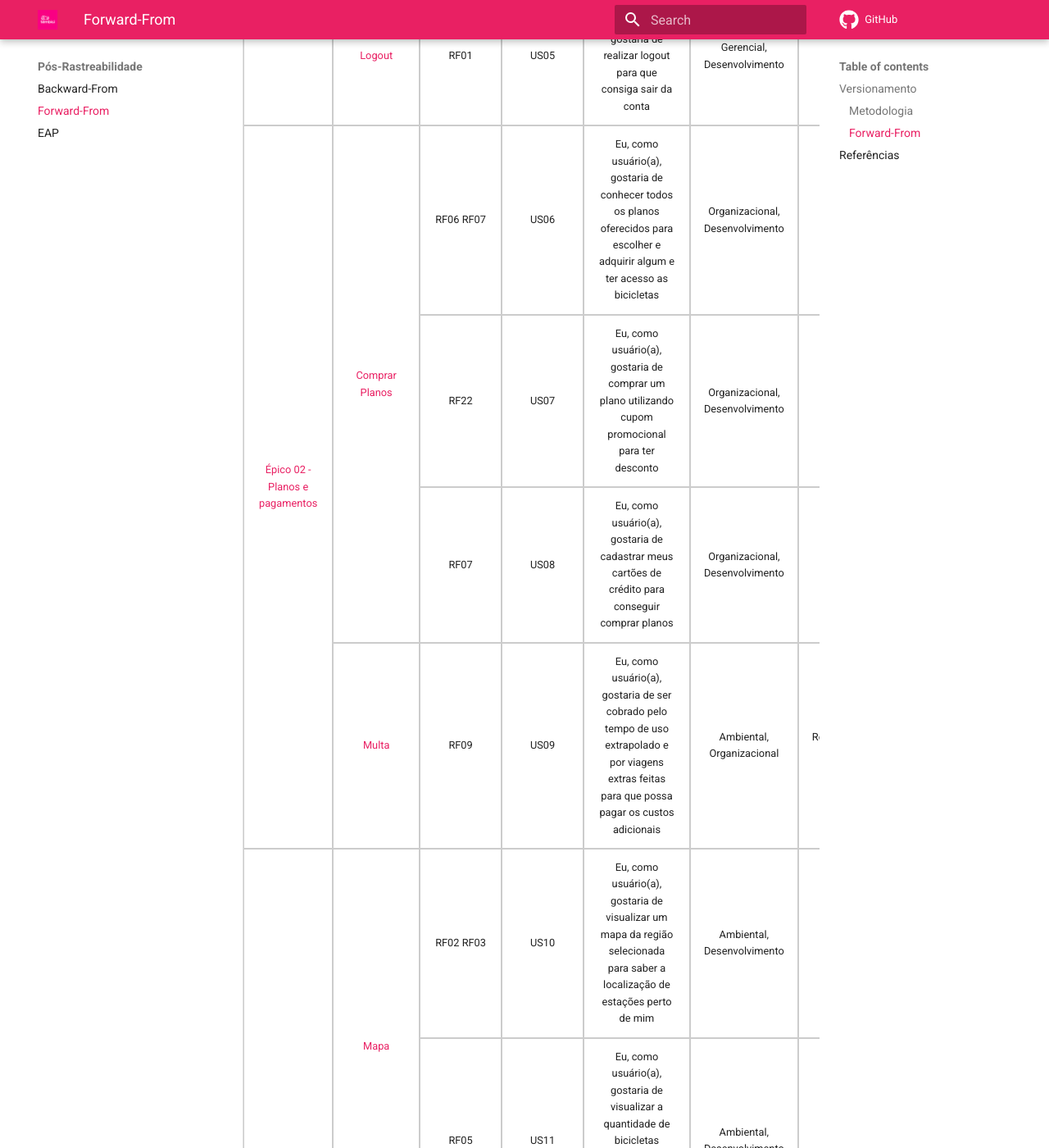
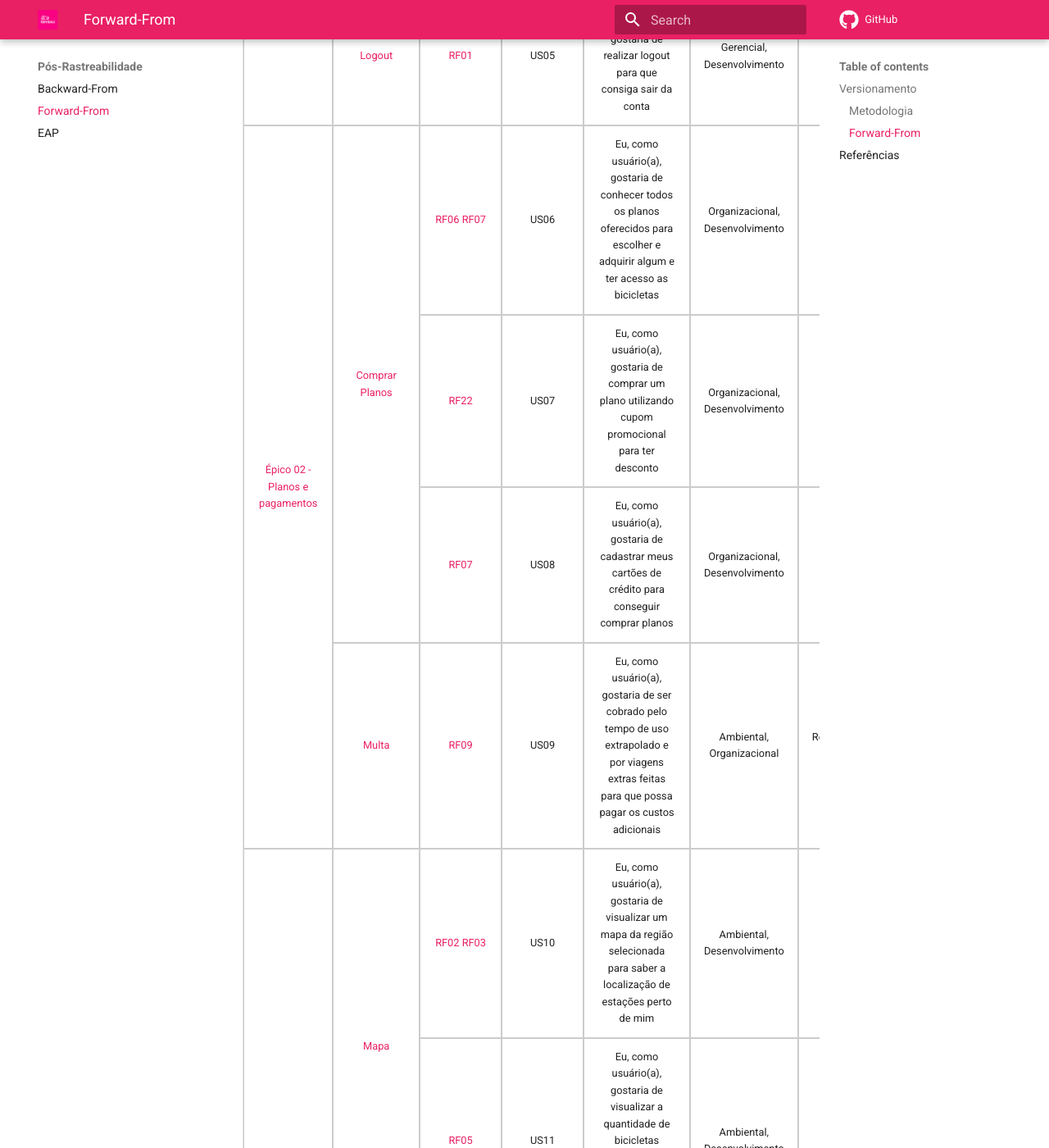
Before and after one commit to Requisitos-de-Software/2021.2-Tembici, an MkDocs documentation site: the page built from docs/pos-rastreabilidade/forward-from.md, in a window 1280 px wide and 1400 px high, scrolled down 1865 px. Shown: the whole window at 82% size. Built offline with MkDocs 1.6.1 and Material for MkDocs 9.7.7, drawn with Linux system fonts in a browser that asks for light colours; comment, search, counter and statistics services are not loaded; some of the changed lines change nothing that is shown.

Commit message:
#71 Add link do RF docs

```diff
--- a/docs/pos-rastreabilidade/forward-from.md
+++ b/docs/pos-rastreabilidade/forward-from.md
@@ -41,7 +41,7 @@ Na tabela abaixo, mostraremos os requisitos e seus relacionamentos com as telas
         <tr>
             <td style="vertical-align: middle;text-align:center;border: 0.5px solid rgba(0,0,0,0.2);" rowspan="32"><a href="https://requisitos-de-software.github.io/2021.2-Tembici/modelagem/backlog/product_backlog/#épico-01---autenticação">Épico 01 - Autenticação</a></td>
             <td style="vertical-align: middle;text-align:center;border: 0.5px solid rgba(0,0,0,0.2);" rowspan="10"><a href="https://requisitos-de-software.github.io/2021.2-Tembici/modelagem/backlog/historias_de_usuario/#feature-01---cadastro">Cadastro</a></td>
-            <td style="vertical-align: middle;text-align:center;border: 0.5px solid rgba(0,0,0,0.2);">RF01</td>
+            <td style="vertical-align: middle;text-align:center;border: 0.5px solid rgba(0,0,0,0.2);"><a href="https://requisitos-de-software.github.io/2021.2-Tembici/elicitacao/priorizacao/moscow/">RF01</a></td>
             <td style="vertical-align: middle;text-align:center;border: 0.5px solid rgba(0,0,0,0.2);">US01</td>
             <td style="vertical-align: middle;text-align:center;border: 0.5px solid rgba(0,0,0,0.2);">Eu, como usuário(a), gostaria de realizar cadastro no sistema, para que minha conta fique registrada no sistema</td>
             <td style="vertical-align: middle;text-alical-align: middle;text-align:center;border: 0.5px solid rgba(0,0,0,0.2);">Organizacional, Desenvolvimento</td>
@@ -68,21 +68,21 @@ Na tabela abaixo, mostraremos os requisitos e seus relacionamentos com as telas
             <td style="vertical-align: middle;text-align:center;border: 0.5px solid rgba(0,0,0,0.2);" rowspan="4"><a href="https://requisitos-de-software.github.io/2021.2-Tembici/modelagem/backlog/historias_de_usuario/#feature-02---login">Login</a></td>
         </tr>
         <tr>
-            <td style="vertical-align: middle;text-align:center;border: 0.5px solid rgba(0,0,0,0.2);">RF01</td>
+            <td style="vertical-align: middle;text-align:center;border: 0.5px solid rgba(0,0,0,0.2);"><a href="https://requisitos-de-software.github.io/2021.2-Tembici/elicitacao/priorizacao/moscow/">RF01</a></td>
             <td style="vertical-align: middle;text-align:center;border: 0.5px solid rgba(0,0,0,0.2);">US02</td>
             <td style="vertical-align: middle;text-align:center;border: 0.5px solid rgba(0,0,0,0.2);">Eu, como usuário(a), gostaria de realizar login para que consiga acessar as funcionalidades</td>
             <td style="vertical-align: middle;text-alical-align: middle;text-align:center;border: 0.5px solid rgba(0,0,0,0.2);">Gerencial, Desenvolvimento</td>
             <td style="vertical-align: middle;text-alical-align: middle;text-align:center;border: 0.5px solid rgba(0,0,0,0.2);">Responsabilidade, Recurso</td>
         </tr>
         <tr>
-            <td style="vertical-align: middle;text-align:center;border: 0.5px solid rgba(0,0,0,0.2);">RF01</td>
+            <td style="vertical-align: middle;text-align:center;border: 0.5px solid rgba(0,0,0,0.2);"><a href="https://requisitos-de-software.github.io/2021.2-Tembici/elicitacao/priorizacao/moscow/">RF01</a></td>
             <td style="vertical-align: middle;text-align:center;border: 0.5px solid rgba(0,0,0,0.2);">US03</td>
             <td style="vertical-align: middle;text-align:center;border: 0.5px solid rgba(0,0,0,0.2);">Eu, como usuário(a), gostaria de acessar minha conta por leitura facial e digital para facilitar o acesso</td>
             <td style="vertical-align: middle;text-alical-align: middle;text-align:center;border: 0.5px solid rgba(0,0,0,0.2);">Gerencial, Desenvolvimento</td>
             <td style="vertical-align: middle;text-alical-align: middle;text-align:center;border: 0.5px solid rgba(0,0,0,0.2);">Responsabilidade, Recurso</td>
         </tr>
         <tr>
-            <td style="vertical-align: middle;text-align:center;border: 0.5px solid rgba(0,0,0,0.2);">RF01</td>
+            <td style="vertical-align: middle;text-align:center;border: 0.5px solid rgba(0,0,0,0.2);"><a href="https://requisitos-de-software.github.io/2021.2-Tembici/elicitacao/priorizacao/moscow/">RF01</a></td>
             <td style="vertical-align: middle;text-align:center;border: 0.5px solid rgba(0,0,0,0.2);">US04</td>
             <td style="vertical-align: middle;text-align:center;border: 0.5px solid rgba(0,0,0,0.2);">Eu, como usuário(a), gostaria de recuperar/alterar minha senha esquecida para que consiga acessar novamente</td>
             <td style="vertical-align: middle;text-alical-align: middle;text-align:center;border: 0.5px solid rgba(0,0,0,0.2);">Gerencial, Desenvolvimento</td>
@@ -90,7 +90,7 @@ Na tabela abaixo, mostraremos os requisitos e seus relacionamentos com as telas
         </tr>
         <tr>
             <td style="vertical-align: middle;text-align:center;border: 0.5px solid rgba(0,0,0,0.2);" rowspan="4"><a href="https://requisitos-de-software.github.io/2021.2-Tembici/modelagem/backlog/historias_de_usuario/#feature-03---logout">Logout</a></td>
-            <td style="vertical-align: middle;text-align:center;border: 0.5px solid rgba(0,0,0,0.2);">RF01</td>
+            <td style="vertical-align: middle;text-align:center;border: 0.5px solid rgba(0,0,0,0.2);"><a href="https://requisitos-de-software.github.io/2021.2-Tembici/elicitacao/priorizacao/moscow/">RF01</a></td>
             <td style="vertical-align: middle;text-align:center;border: 0.5px solid rgba(0,0,0,0.2);">US05</td>
             <td style="vertical-align: middle;text-align:center;border: 0.5px solid rgba(0,0,0,0.2);">Eu, como usuário(a), gostaria de realizar logout para que consiga sair da conta</td>
             <td style="vertical-align: middle;text-alical-align: middle;text-align:center;border: 0.5px solid rgba(0,0,0,0.2);">Gerencial, Desenvolvimento</td>
@@ -133,21 +133,21 @@ Na tabela abaixo, mostraremos os requisitos e seus relacionamentos com as telas
         <tr>
             <td style="vertical-align: middle;text-align:center;border: 0.5px solid rgba(0,0,0,0.2);" rowspan="32"><a href="https://requisitos-de-software.github.io/2021.2-Tembici/modelagem/backlog/product_backlog/#épico-02---planos-e-pagamentos">Épico 02 - Planos e pagamentos</a></td>
             <td style="vertical-align: middle;text-align:center;border: 0.5px solid rgba(0,0,0,0.2);" rowspan="10"><a href="https://requisitos-de-software.github.io/2021.2-Tembici/modelagem/backlog/historias_de_usuario/#feature-04---comprar-planos">Comprar Planos</a></td>
-            <td style="vertical-align: middle;text-align:center;border: 0.5px solid rgba(0,0,0,0.2);">RF06 RF07</td>
+            <td style="vertical-align: middle;text-align:center;border: 0.5px solid rgba(0,0,0,0.2);"><a href="https://requisitos-de-software.github.io/2021.2-Tembici/elicitacao/priorizacao/moscow/">RF06</a> <a href="https://requisitos-de-software.github.io/2021.2-Tembici/elicitacao/priorizacao/moscow/">RF07</a></td>
             <td style="vertical-align: middle;text-align:center;border: 0.5px solid rgba(0,0,0,0.2);">US06</td>
             <td style="vertical-align: middle;text-align:center;border: 0.5px solid rgba(0,0,0,0.2);">Eu, como usuário(a), gostaria de conhecer todos os planos oferecidos para escolher e adquirir algum e ter acesso as bicicletas</td>
             <td style="vertical-align: middle;text-alical-align: middle;text-align:center;border: 0.5px solid rgba(0,0,0,0.2);">Organizacional, Desenvolvimento</td>
             <td style="vertical-align: middle;text-alical-align: middle;text-align:center;border: 0.5px solid rgba(0,0,0,0.2);">Satisfação, Recurso</td>
         </tr>
         <tr>
-            <td style="vertical-align: middle;text-align:center;border: 0.5px solid rgba(0,0,0,0.2);">RF22</td>
+            <td style="vertical-align: middle;text-align:center;border: 0.5px solid rgba(0,0,0,0.2);"><a href="https://requisitos-de-software.github.io/2021.2-Tembici/elicitacao/priorizacao/moscow/">RF22</a></td>
             <td style="vertical-align: middle;text-align:center;border: 0.5px solid rgba(0,0,0,0.2);">US07</td>
             <td style="vertical-align: middle;text-align:center;border: 0.5px solid rgba(0,0,0,0.2);">Eu, como usuário(a), gostaria de comprar um plano utilizando cupom promocional para ter desconto</td>
             <td style="vertical-align: middle;text-alical-align: middle;text-align:center;border: 0.5px solid rgba(0,0,0,0.2);">Organizacional, Desenvolvimento</td>
             <td style="vertical-align: middle;text-alical-align: middle;text-align:center;border: 0.5px solid rgba(0,0,0,0.2);">Satisfação, Recurso</td>
         </tr>
         <tr>
-            <td style="vertical-align: middle;text-align:center;border: 0.5px solid rgba(0,0,0,0.2);">RF07</td>
+            <td style="vertical-align: middle;text-align:center;border: 0.5px solid rgba(0,0,0,0.2);"><a href="https://requisitos-de-software.github.io/2021.2-Tembici/elicitacao/priorizacao/moscow/">RF07</a></td>
             <td style="vertical-align: middle;text-align:center;border: 0.5px solid rgba(0,0,0,0.2);">US08</td>
             <td style="vertical-align: middle;text-align:center;border: 0.5px solid rgba(0,0,0,0.2);">Eu, como usuário(a), gostaria de cadastrar meus cartões de crédito para conseguir comprar planos</td>
             <td style="vertical-align: middle;text-alical-align: middle;text-align:center;border: 0.5px solid rgba(0,0,0,0.2);">Organizacional, Desenvolvimento</td>
@@ -169,7 +169,7 @@ Na tabela abaixo, mostraremos os requisitos e seus relacionamentos com as telas
         </tr>
         <tr>
             <td style="vertical-align: middle;text-align:center;border: 0.5px solid rgba(0,0,0,0.2);" rowspan="4"><a href="https://requisitos-de-software.github.io/2021.2-Tembici/modelagem/backlog/historias_de_usuario/#feature-05---multa">Multa</a></td>
-            <td style="vertical-align: middle;text-align:center;border: 0.5px solid rgba(0,0,0,0.2);">RF09</td>
+            <td style="vertical-align: middle;text-align:center;border: 0.5px solid rgba(0,0,0,0.2);"><a href="https://requisitos-de-software.github.io/2021.2-Tembici/elicitacao/priorizacao/moscow/">RF09</a></td>
             <td style="vertical-align: middle;text-align:center;border: 0.5px solid rgba(0,0,0,0.2);">US09</td>
             <td style="vertical-align: middle;text-align:center;border: 0.5px solid rgba(0,0,0,0.2);">Eu, como usuário(a), gostaria de ser cobrado pelo tempo de uso extrapolado e por viagens extras feitas para que possa pagar os custos adicionais</td>
             <td style="vertical-align: middle;text-alical-align: middle;text-align:center;border: 0.5px solid rgba(0,0,0,0.2);">Ambiental, Organizacional</td>
@@ -225,14 +225,14 @@ Na tabela abaixo, mostraremos os requisitos e seus relacionamentos com as telas
         <tr>
             <td style="vertical-align: middle;text-align:center;border: 0.5px solid rgba(0,0,0,0.2);" rowspan="32"><a href="https://requisitos-de-software.github.io/2021.2-Tembici/modelagem/backlog/product_backlog/#épico-03---viagens">Épico 03 - Viagens</a></td>
             <td style="vertical-align: middle;text-align:center;border: 0.5px solid rgba(0,0,0,0.2);" rowspan="10"><a href="https://requisitos-de-software.github.io/2021.2-Tembici/modelagem/backlog/historias_de_usuario/#feature-06---mapa">Mapa</a></td>
-            <td style="vertical-align: middle;text-align:center;border: 0.5px solid rgba(0,0,0,0.2);">RF02 RF03</td>
+            <td style="vertical-align: middle;text-align:center;border: 0.5px solid rgba(0,0,0,0.2);"><a href="https://requisitos-de-software.github.io/2021.2-Tembici/elicitacao/priorizacao/moscow/">RF02</a> <a href="https://requisitos-de-software.github.io/2021.2-Tembici/elicitacao/priorizacao/moscow/">RF03</a></td>
             <td style="vertical-align: middle;text-align:center;border: 0.5px solid rgba(0,0,0,0.2);">US10</td>
             <td style="vertical-align: middle;text-align:center;border: 0.5px solid rgba(0,0,0,0.2);">Eu, como usuário(a), gostaria de visualizar um mapa da região selecionada para saber a localização de estações perto de mim</td>
             <td style="vertical-align: middle;text-alical-align: middle;text-align:center;border: 0.5px solid rgba(0,0,0,0.2);">Ambiental, Desenvolvimento</td>
             <td style="vertical-align: middle;text-alical-align: middle;text-align:center;border: 0.5px solid rgba(0,0,0,0.2);">Satisfação, Recurso</td>
         </tr>
         <tr>
-            <td style="vertical-align: middle;text-align:center;border: 0.5px solid rgba(0,0,0,0.2);">RF05</td>
+            <td style="vertical-align: middle;text-align:center;border: 0.5px solid rgba(0,0,0,0.2);"><a href="https://requisitos-de-software.github.io/2021.2-Tembici/elicitacao/priorizacao/moscow/">RF05</a></td>
             <td style="vertical-align: middle;text-align:center;border: 0.5px solid rgba(0,0,0,0.2);">US11</td>
             <td style="vertical-align: middle;text-align:center;border: 0.5px solid rgba(0,0,0,0.2);">Eu, como usuário(a), gostaria de visualizar a quantidade de bicicletas disponíveis em cada estação para saber onde posso retirar uma bicicleta</td>
             <td style="vertical-align: middle;text-alical-align: middle;text-align:center;border: 0.5px solid rgba(0,0,0,0.2);">Ambiental, Desenvolvimento</td>
@@ -256,14 +256,14 @@ Na tabela abaixo, mostraremos os requisitos e seus relacionamentos com as telas
         </tr>
         <tr>
             <td style="vertical-align: middle;text-align:center;border: 0.5px solid rgba(0,0,0,0.2);" rowspan="4"><a href="https://requisitos-de-software.github.io/2021.2-Tembici/modelagem/backlog/historias_de_usuario/#feature-07---Localização">Localização</a></td>
-            <td style="vertical-align: middle;text-align:center;border: 0.5px solid rgba(0,0,0,0.2);">RF03</td>
+            <td style="vertical-align: middle;text-align:center;border: 0.5px solid rgba(0,0,0,0.2);"><a href="https://requisitos-de-software.github.io/2021.2-Tembici/elicitacao/priorizacao/moscow/">RF03</a></td>
             <td style="vertical-align: middle;text-align:center;border: 0.5px solid rgba(0,0,0,0.2);">US12</td>
             <td style="vertical-align: middle;text-align:center;border: 0.5px solid rgba(0,0,0,0.2);">Eu, como usuário(a), gostaria de visualizar minha localização atual para saber onde estou em tempo real</td>
             <td style="vertical-align: middle;text-alical-align: middle;text-align:center;border: 0.5px solid rgba(0,0,0,0.2);">Ambiental, Gerencial</td>
             <td style="vertical-align: middle;text-alical-align: middle;text-align:center;border: 0.5px solid rgba(0,0,0,0.2);">Satisfação, Recurso</td>
         </tr>
                 <tr>
-            <td style="vertical-align: middle;text-align:center;border: 0.5px solid rgba(0,0,0,0.2);">RF04</td>
+            <td style="vertical-align: middle;text-align:center;border: 0.5px solid rgba(0,0,0,0.2);"><a href="https://requisitos-de-software.github.io/2021.2-Tembici/elicitacao/priorizacao/moscow/">RF04</a></td>
             <td style="vertical-align: middle;text-align:center;border: 0.5px solid rgba(0,0,0,0.2);">US13</td>
             <td style="vertical-align: middle;text-align:center;border: 0.5px solid rgba(0,0,0,0.2);">Eu, como usuário(a), gostaria de buscar estações próximas a mim ou a meu destino</td>
             <td style="vertical-align: middle;text-alical-align: middle;text-align:center;border: 0.5px solid rgba(0,0,0,0.2);">Ambiental, Gerencial</td>
@@ -287,21 +287,21 @@ Na tabela abaixo, mostraremos os requisitos e seus relacionamentos com as telas
         </tr>
         <tr>
             <td style="vertical-align: middle;text-align:center;border: 0.5px solid rgba(0,0,0,0.2);" rowspan="4"><a href="https://requisitos-de-software.github.io/2021.2-Tembici/modelagem/backlog/historias_de_usuario/#feature-08---Retirada">Retirada</a></td>
-            <td style="vertical-align: middle;text-align:center;border: 0.5px solid rgba(0,0,0,0.2);">RF23</td>
+            <td style="vertical-align: middle;text-align:center;border: 0.5px solid rgba(0,0,0,0.2);"><a href="https://requisitos-de-software.github.io/2021.2-Tembici/elicitacao/priorizacao/moscow/">RF23</a></td>
             <td style="vertical-align: middle;text-align:center;border: 0.5px solid rgba(0,0,0,0.2);">US14</td>
             <td style="vertical-align: middle;text-align:center;border: 0.5px solid rgba(0,0,0,0.2);">Eu, como usuário(a), gostaria de retirar uma bicicleta em determinado local</td>
             <td style="vertical-align: middle;text-alical-align: middle;text-align:center;border: 0.5px solid rgba(0,0,0,0.2);">Ambiental, Gerencial</td>
             <td style="vertical-align: middle;text-alical-align: middle;text-align:center;border: 0.5px solid rgba(0,0,0,0.2);">Satisfação, Recurso</td>
         </tr>
         <tr>
-            <td style="vertical-align: middle;text-align:center;border: 0.5px solid rgba(0,0,0,0.2);">RF19</td>
+            <td style="vertical-align: middle;text-align:center;border: 0.5px solid rgba(0,0,0,0.2);"><a href="https://requisitos-de-software.github.io/2021.2-Tembici/elicitacao/priorizacao/moscow/">RF19</a></td>
             <td style="vertical-align: middle;text-align:center;border: 0.5px solid rgba(0,0,0,0.2);">US15</td>
             <td style="vertical-align: middle;text-align:center;border: 0.5px solid rgba(0,0,0,0.2);">Eu, como usuário(a), gostaria de ler QR Code apontando a câmera para o código no guidão da bicicleta para desbloqueá-la</td>
             <td style="vertical-align: middle;text-alical-align: middle;text-align:center;border: 0.5px solid rgba(0,0,0,0.2);">Desenvolvimento</td>
             <td style="vertical-align: middle;text-alical-align: middle;text-align:center;border: 0.5px solid rgba(0,0,0,0.2);">Alocação, Recurso</td>
         </tr>
         <tr>
-            <td style="vertical-align: middle;text-align:center;border: 0.5px solid rgba(0,0,0,0.2);">RF19</td>
+            <td style="vertical-align: middle;text-align:center;border: 0.5px solid rgba(0,0,0,0.2);"><a href="https://requisitos-de-software.github.io/2021.2-Tembici/elicitacao/priorizacao/moscow/">RF19</a></td>
             <td style="vertical-align: middle;text-align:center;border: 0.5px solid rgba(0,0,0,0.2);">US16</td>
             <td style="vertical-align: middle;text-align:center;border: 0.5px solid rgba(0,0,0,0.2);">Eu, como usuário(a), gostaria de gerar um código pelo aplicativo para inserí-lo/digitá-lo na estação e desbloquear uma bicicleta</td>
             <td style="vertical-align: middle;text-alical-align: middle;text-align:center;border: 0.5px solid rgba(0,0,0,0.2);">Desenvolvimento</td>
@@ -325,7 +325,7 @@ Na tabela abaixo, mostraremos os requisitos e seus relacionamentos com as telas
         </tr>
         <tr>
             <td style="vertical-align: middle;text-align:center;border: 0.5px solid rgba(0,0,0,0.2);" rowspan="4"><a href="https://requisitos-de-software.github.io/2021.2-Tembici/modelagem/backlog/historias_de_usuario/#feature-09---Devolução">Devolução</a></td>
-            <td style="vertical-align: middle;text-align:center;border: 0.5px solid rgba(0,0,0,0.2);">RF20</td>
+            <td style="vertical-align: middle;text-align:center;border: 0.5px solid rgba(0,0,0,0.2);"><a href="https://requisitos-de-software.github.io/2021.2-Tembici/elicitacao/priorizacao/moscow/">RF20</a></td>
             <td style="vertical-align: middle;text-align:center;border: 0.5px solid rgba(0,0,0,0.2);">US17</td>
             <td style="vertical-align: middle;text-align:center;border: 0.5px solid rgba(0,0,0,0.2);">Eu, como usuário(a), gostaria de terminar uma viagem quando devolver uma bicicleta em alguma estação para contabilizar o tempo certo de viagem</td>
             <td style="vertical-align: middle;text-alical-align: middle;text-align:center;border: 0.5px solid rgba(0,0,0,0.2);">Ambiental, Gerencial</td>
```
